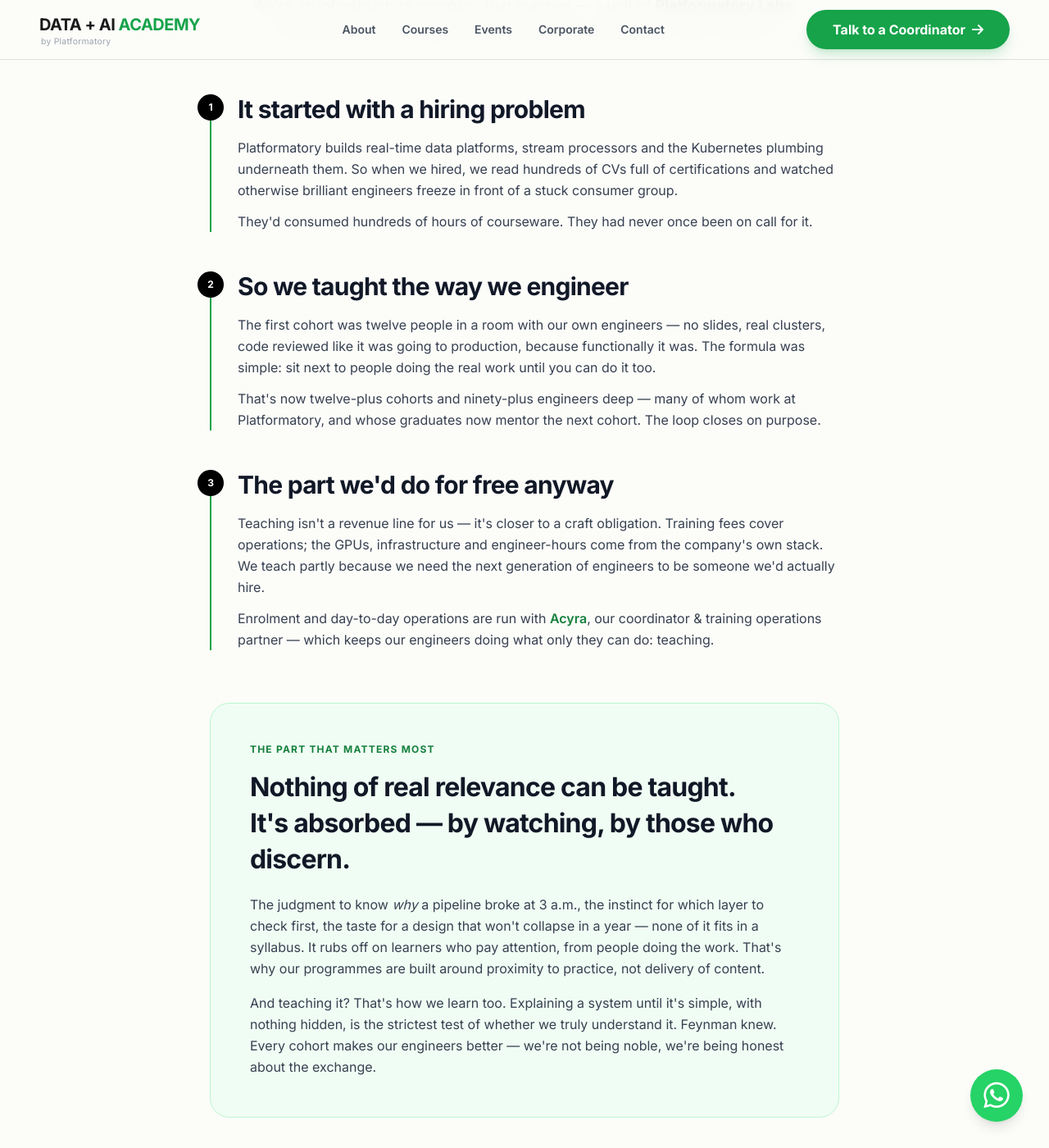
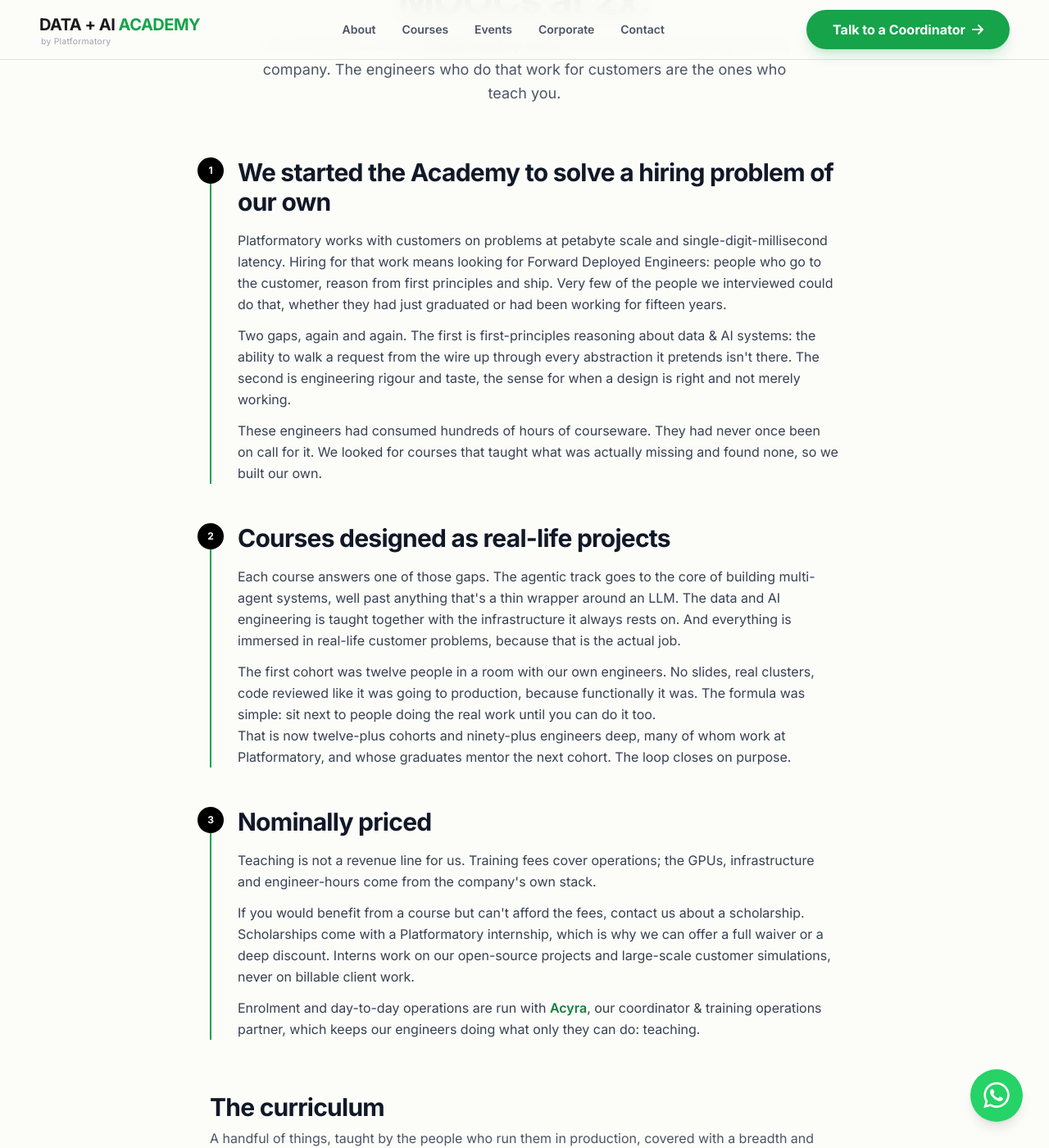
Before and after one commit to Platformatory/dataplusaiacademy, a Jekyll site: the page built from about.html, in a window 1280 px wide and 1400 px high, scrolled down 273 px. Shown: the whole window at 82% size. Built offline with Jekyll 4.4.1, drawn with Linux system fonts in a browser that asks for light colours; nearby versions of some CDN libraries; some of the changed text lies outside the part shown.

Commit message:
Rewrite About page story: FDE hiring origin, courses as real-life projects, nominal pricing and scholarships, forward deployed engineering rebrand

```diff
--- a/about.html
+++ b/about.html
@@ -2,9 +2,9 @@
 layout: page
 title: About | Data + AI Academy
 description: >-
-  Data + AI Academy is a unit of Platformatory Labs — not a training center, but the way
-  we give back: practitioner-led cohorts where you build real infrastructure, shadow
-  working engineers and earn certifications that mean something.
+  Data + AI Academy is run by Platformatory Labs, a forward deployed engineering company:
+  practitioner-led cohorts where you build real infrastructure, shadow working engineers
+  and earn certifications that mean something.
 robots: index, follow
 permalink: /about.html
 ---
@@ -17,15 +17,15 @@
                 <span class="w-5 h-5 flex items-center justify-center bg-black text-white rounded-full text-[0.6rem]">
                     <i class="fas fa-circle-info"></i>
                 </span>
-                <span class="text-[0.8rem] font-medium text-gray-800 tracking-wide">Who We Are</span>
+                <span class="text-[0.8rem] font-medium text-gray-800 tracking-wide">About the Academy</span>
             </div>
             <h1 class="text-3xl md:text-5xl font-bold text-gray-900 tracking-tight leading-tight mb-4">
-                We're not a training center.
+                Learn by building. Not by watching MOOCs at 2x.
             </h1>
             <p class="text-gray-600 text-lg max-w-2xl mx-auto leading-relaxed">
-                We're an infrastructure company that teaches — a unit of
-                <strong class="text-gray-900">Platformatory Labs</strong>. That one difference explains almost
-                everything else about how we work.
+                The Academy is run by
+                <strong class="text-gray-900">Platformatory Labs</strong>, a forward deployed engineering company.
+                The engineers who do that work for customers are the ones who teach you.
             </p>
         </div>
 
@@ -35,50 +35,97 @@
             <div class="relative pl-6 md:pl-8 border-l-2 border-green-600">
                 <span
                     class="absolute -left-[13px] md:-left-[17px] top-0 w-6 h-6 md:w-8 md:h-8 rounded-full bg-black text-white flex items-center justify-center text-[0.65rem] md:text-xs font-bold">1</span>
-                <h2 class="text-2xl md:text-3xl font-bold text-gray-900 tracking-tight mb-4">It started with a hiring
-                    problem</h2>
+                <h2 class="text-2xl md:text-3xl font-bold text-gray-900 tracking-tight mb-4">We started the Academy to
+                    solve a hiring problem of our own</h2>
                 <p class="text-gray-700 leading-relaxed mb-3">
-                    Platformatory builds real-time data platforms, stream processors and the Kubernetes plumbing
-                    underneath them. So when we hired, we read hundreds of CVs full of certifications and watched
-                    otherwise brilliant engineers freeze in front of a stuck consumer group.
+                    Platformatory works with customers on problems at petabyte scale and single-digit-millisecond
+                    latency. Hiring for that work means looking for Forward Deployed Engineers: people who go to
+                    the customer, reason from first principles and ship. Very few of the people we interviewed
+                    could do that, whether they had just graduated or had been working for fifteen years.
+                </p>
+                <p class="text-gray-700 leading-relaxed mb-3">
+                    Two gaps, again and again. The first is first-principles reasoning about data &amp; AI systems:
+                    the ability to walk a request from the wire up through every abstraction it pretends isn't
+                    there. The second is engineering rigour and taste, the sense for when a design is right and not
+                    merely working.
                 </p>
                 <p class="text-gray-700 leading-relaxed">
-                    They'd consumed hundreds of hours of courseware. They had never once been on call for it.
+                    These engineers had consumed hundreds of hours of courseware. They had never once been on call
+                    for it. We looked for courses that taught what was actually missing and found none, so we built
+                    our own.
                 </p>
             </div>
 
             <div class="relative pl-6 md:pl-8 border-l-2 border-green-600">
                 <span
                     class="absolute -left-[13px] md:-left-[17px] top-0 w-6 h-6 md:w-8 md:h-8 rounded-full bg-black text-white flex items-center justify-center text-[0.65rem] md:text-xs font-bold">2</span>
-                <h2 class="text-2xl md:text-3xl font-bold text-gray-900 tracking-tight mb-4">So we taught the way we
-                    engineer</h2>
+                <h2 class="text-2xl md:text-3xl font-bold text-gray-900 tracking-tight mb-4">Courses designed as
+                    real-life projects</h2>
                 <p class="text-gray-700 leading-relaxed mb-3">
-                    The first cohort was twelve people in a room with our own engineers — no slides, real clusters,
+                    Each course answers one of those gaps. The agentic track goes to the core of building
+                    multi-agent systems, well past anything that's a thin wrapper around an LLM. The data and AI
+                    engineering is taught together with the infrastructure it always rests on. And everything is
+                    immersed in real-life customer problems, because that is the actual job.
+                </p>
+                <p class="text-gray-700 leading-relaxed">
+                    The first cohort was twelve people in a room with our own engineers. No slides, real clusters,
                     code reviewed like it was going to production, because functionally it was. The formula was
                     simple: sit next to people doing the real work until you can do it too.
                 </p>
                 <p class="text-gray-700 leading-relaxed">
-                    That's now twelve-plus cohorts and ninety-plus engineers deep — many of whom work at
-                    Platformatory, and whose graduates now mentor the next cohort. The loop closes on purpose.
+                    That is now twelve-plus cohorts and ninety-plus engineers deep, many of whom work at
+                    Platformatory, and whose graduates mentor the next cohort. The loop closes on purpose.
                 </p>
             </div>
 
             <div class="relative pl-6 md:pl-8 border-l-2 border-green-600">
                 <span
                     class="absolute -left-[13px] md:-left-[17px] top-0 w-6 h-6 md:w-8 md:h-8 rounded-full bg-black text-white flex items-center justify-center text-[0.65rem] md:text-xs font-bold">3</span>
-                <h2 class="text-2xl md:text-3xl font-bold text-gray-900 tracking-tight mb-4">The part we'd do for free
-                    anyway</h2>
+                <h2 class="text-2xl md:text-3xl font-bold text-gray-900 tracking-tight mb-4">Nominally priced</h2>
                 <p class="text-gray-700 leading-relaxed mb-3">
-                    Teaching isn't a revenue line for us — it's closer to a craft obligation. Training fees cover
-                    operations; the GPUs, infrastructure and engineer-hours come from the company's own stack. We
-                    teach partly because we need the next generation of engineers to be someone we'd actually hire.
+                    Teaching is not a revenue line for us. Training fees cover operations; the GPUs, infrastructure
+                    and engineer-hours come from the company's own stack.
+                </p>
+                <p class="text-gray-700 leading-relaxed mb-3">
+                    If you would benefit from a course but can't afford the fees, contact us about a scholarship.
+                    Scholarships come with a Platformatory internship, which is why we can offer a full waiver or a
+                    deep discount. Interns work on our open-source projects and large-scale customer simulations,
+                    never on billable client work.
                 </p>
                 <p class="text-gray-700 leading-relaxed">
                     Enrolment and day-to-day operations are run with <a href="https://acyra.in" target="_blank"
-                        rel="noopener" class="font-semibold text-green-700 hover:underline">Acyra</a>, our coordinator
-                    &amp; training operations partner — which keeps our engineers doing what only they can do:
-                    teaching.
+                        rel="noopener" class="font-semibold text-green-700 hover:underline">Acyra</a>, our
+                    coordinator &amp; training operations partner, which keeps our engineers doing what only they
+                    can do: teaching.
                 </p>
+            </div>
+        </div>
+
+        <!-- What you learn, from practitioners -->
+        <div class="max-w-3xl mx-auto mb-16">
+            <h2 class="text-2xl md:text-3xl font-bold text-gray-900 tracking-tight mb-2">The curriculum</h2>
+            <p class="text-gray-600 mb-8">A handful of things, taught by the people who run them in production,
+                covered with a breadth and honesty you will find little better elsewhere:</p>
+            <div class="space-y-4">
+                <div class="bg-white rounded-2xl border border-gray-200 p-6">
+                    <h3 class="text-lg font-bold text-gray-900 mb-2">The full stack of infrastructure</h3>
+                    <p class="text-gray-700 text-[0.95rem] leading-relaxed">Data, analytics, models, and every glue
+                        layer in between, taught as one continuous stack because that is how they fail together in
+                        production.</p>
+                </div>
+                <div class="bg-white rounded-2xl border border-gray-200 p-6">
+                    <h3 class="text-lg font-bold text-gray-900 mb-2">Context, delivered at latency</h3>
+                    <p class="text-gray-700 text-[0.95rem] leading-relaxed">Getting context in front of a model fast
+                        means data systems hydrated with fresh data: schemas, freshness contracts, feature and
+                        retrieval paths that don't go stale between two sentences. Most AI applications die quietly
+                        here, and few curricula touch it.</p>
+                </div>
+                <div class="bg-white rounded-2xl border border-gray-200 p-6">
+                    <h3 class="text-lg font-bold text-gray-900 mb-2">Intelligence across the compute continuum</h3>
+                    <p class="text-gray-700 text-[0.95rem] leading-relaxed">Placing the intelligence layer where the
+                        compute actually is, from edge to cloud, latency against cost, and reasoning about that
+                        trade-off from first principles rather than defaulting to whatever the last demo used.</p>
+                </div>
             </div>
         </div>
 
@@ -88,17 +135,18 @@
                 <p class="text-green-700 text-xs font-bold uppercase tracking-widest mb-4">The part that matters most</p>
                 <h2 class="text-2xl md:text-[2rem] font-bold text-gray-900 tracking-tight leading-snug mb-5">
                     Nothing of real relevance can be taught.<br class="hidden md:block">
-                    It's absorbed — by watching, by those who discern.</h2>
+                    It's absorbed, by watching, by those who discern.</h2>
                 <p class="text-gray-700 leading-relaxed mb-4">
                     The judgment to know <em>why</em> a pipeline broke at 3 a.m., the instinct for which layer to
-                    check first, the taste for a design that won't collapse in a year — none of it fits in a
+                    check first, the taste for a design that won't collapse in a year, none of it fits in a
                     syllabus. It rubs off on learners who pay attention, from people doing the work. That's why our
-                    programmes are built around proximity to practice, not delivery of content.
+                    programmes are built around proximity to practice rather than delivery of content.
                 </p>
                 <p class="text-gray-700 leading-relaxed">
-                    And teaching it? That's how we learn too. Explaining a system until it's simple, with nothing
-                    hidden, is the strictest test of whether we truly understand it. Feynman knew. Every cohort
-                    makes our engineers better — we're not being noble, we're being honest about the exchange.
+                    Teaching it is also how we learn. Explaining a system until it's simple, with nothing hidden, is
+                    the strictest test of whether we truly understand it. As Feynman put it: what I cannot create,
+                    I do not understand. Every cohort makes our engineers better. We're not being noble, we're
+                    being honest about the exchange.
                 </p>
             </div>
         </div>
@@ -106,8 +154,8 @@
         <!-- What you actually get -->
         <div class="max-w-3xl mx-auto mb-16">
                     <h2 class="text-2xl md:text-3xl font-bold text-gray-900 tracking-tight mb-2">What you actually get</h2>
-                    <p class="text-gray-600 mb-8">You can't be taught judgment — but you can be put where it rubs off.
-                        Four concrete things no training center can offer:</p>
+                    <p class="text-gray-600 mb-8">Judgment can't be taught, but you can be placed where it rubs off.
+                        Five things we provide, concretely:</p>
             <div class="grid grid-cols-1 md:grid-cols-2 gap-4">
                 <div class="bg-white rounded-2xl border border-gray-200 p-6 hover:shadow-lg transition-all">
                     <div class="w-10 h-10 rounded-full bg-green-100 flex items-center justify-center shrink-0 mb-4">
@@ -115,7 +163,7 @@
                     </div>
                     <h3 class="text-lg font-bold text-gray-900 mb-2">GPUs &amp; real infrastructure</h3>
                     <p class="text-gray-700 text-[0.95rem] leading-relaxed">You work on the same gear we run
-                        production on — GPUs, clusters and all. No browser-simulated sandboxes, no "imagine a
+                        production on, GPUs, clusters and all. No browser-simulated sandboxes, no "imagine a
                         cluster."</p>
                 </div>
                 <div class="bg-white rounded-2xl border border-gray-200 p-6 hover:shadow-lg transition-all">
@@ -124,7 +172,7 @@
                     </div>
                     <h3 class="text-lg font-bold text-gray-900 mb-2">Mentorship with a seat</h3>
                     <p class="text-gray-700 text-[0.95rem] leading-relaxed">Dedicated, booked time with our
-                        engineers — at the office, in the room where the work happens. Not "reach out sometime"
+                        engineers, at the office, in the room where the work happens. Not "reach out sometime"
                         mentorship.</p>
                 </div>
                 <div class="bg-white rounded-2xl border border-gray-200 p-6 hover:shadow-lg transition-all">
@@ -139,40 +187,54 @@
                     <div class="w-10 h-10 rounded-full bg-green-100 flex items-center justify-center shrink-0 mb-4">
                         <i class="fas fa-route text-green-600"></i>
                     </div>
-                    <h3 class="text-lg font-bold text-gray-900 mb-2">A guided path, not a gate</h3>
-                    <p class="text-gray-700 text-[0.95rem] leading-relaxed">Certifications and internships planned
-                        into your programme — with a human who's been through it steering, instead of a forum thread
-                        and hope.</p>
+                    <h3 class="text-lg font-bold text-gray-900 mb-2">Proprietary certification training</h3>
+                    <p class="text-gray-700 text-[0.95rem] leading-relaxed">Preparation for industry certifications
+                        (Databricks, Kubernetes and the like) taught our way, with access to material you won't find
+                        in the public prep guides.</p>
+                </div>
+                <div class="bg-white rounded-2xl border border-gray-200 p-6 hover:shadow-lg transition-all">
+                    <div class="w-10 h-10 rounded-full bg-green-100 flex items-center justify-center shrink-0 mb-4">
+                        <i class="fas fa-door-open text-green-600"></i>
+                    </div>
+                    <h3 class="text-lg font-bold text-gray-900 mb-2">Open office hours, and a seat at the office</h3>
+                    <p class="text-gray-700 text-[0.95rem] leading-relaxed">Drop into open office hours when you're
+                        stuck, and take a seat at our office while you're here. Being in the room is most of the
+                        method.</p>
                 </div>
             </div>
         </div>
 
-        <!-- What we're not -->
+        <!-- How we work -->
         <div class="max-w-3xl mx-auto mb-16">
             <div class="bg-[#050505] rounded-3xl p-8 md:p-12 relative overflow-hidden">
                 <div class="absolute inset-0 bg-[url('/img/grid-pattern.svg')] opacity-5"></div>
                 <div class="relative">
-                    <h2 class="text-2xl md:text-3xl font-bold text-white tracking-tight mb-6">What we're not</h2>
+                    <h2 class="text-2xl md:text-3xl font-bold text-white tracking-tight mb-6">What to expect</h2>
                     <ul class="space-y-4 text-gray-300 text-[0.95rem] leading-relaxed">
                         <li class="flex gap-3">
-                            <i class="fas fa-xmark text-gray-500 mt-1"></i>
-                            <span>Not a training center — there's no sales team calling you about "upcoming
-                                batches."</span>
+                            <i class="fas fa-check text-green-500 mt-1"></i>
+                            <span>Cohorts run like an engineering team, which means no sales team calling you
+                                about "upcoming batches." When a cohort is full, it's full.</span>
                         </li>
                         <li class="flex gap-3">
-                            <i class="fas fa-xmark text-gray-500 mt-1"></i>
-                            <span>Not a video library. Recordings of last year's production incident aren't how you
-                                learn incident response.</span>
+                            <i class="fas fa-check text-green-500 mt-1"></i>
+                            <span>You learn incident response by being on call for real ones, alongside the people
+                                who own them. Last year's recordings teach history, not the job.</span>
                         </li>
                         <li class="flex gap-3">
-                            <i class="fas fa-xmark text-gray-500 mt-1"></i>
-                            <span>Not a placement agency. No one can promise you a job — anyone selling job
-                                guarantees is a charlatan. We show you the routes our graduates actually took and
-                                say so plainly.</span>
+                            <i class="fas fa-check text-green-500 mt-1"></i>
+                            <span>The work you do here is open-source projects and large-scale customer
+                                simulations, run at production standards. Internships included: real engineering,
+                                never billable client work.</span>
+                        </li>
+                        <li class="flex gap-3">
+                            <i class="fas fa-check text-green-500 mt-1"></i>
+                            <span>We show you the routes our graduates actually took, with names and destinations.
+                                Nobody can honestly promise you a job, least of all us, so we don't.</span>
                         </li>
                     </ul>
                     <p class="text-green-400 font-semibold mt-8 text-sm md:text-base">
-                        Fundamentally non-profit in spirit: we'd teach even if no course ever broke even — because
+                        Fundamentally non-profit in spirit: we'd teach even if no course ever broke even, because
                         the alternative is hiring from a talent pool that never got shown the work.
                     </p>
                 </div>
@@ -181,10 +243,10 @@
 
         <!-- CTA -->
         <section class="text-center max-w-3xl mx-auto">
-            <h2 class="text-2xl md:text-4xl font-bold text-gray-900 tracking-tight mb-4">Come build something real
+            <h2 class="text-2xl md:text-4xl font-bold text-gray-900 tracking-tight mb-4">Come build something real.
             </h2>
             <p class="text-gray-600 max-w-xl mx-auto mb-8 text-base leading-relaxed">
-                Browse the courses, or start with a conversation — an Acyra coordinator will help you find the
+                Browse the courses, or start with a conversation. An Acyra coordinator will help you find the
                 right programme.
             </p>
             <div class="flex flex-wrap justify-center gap-4">
```
